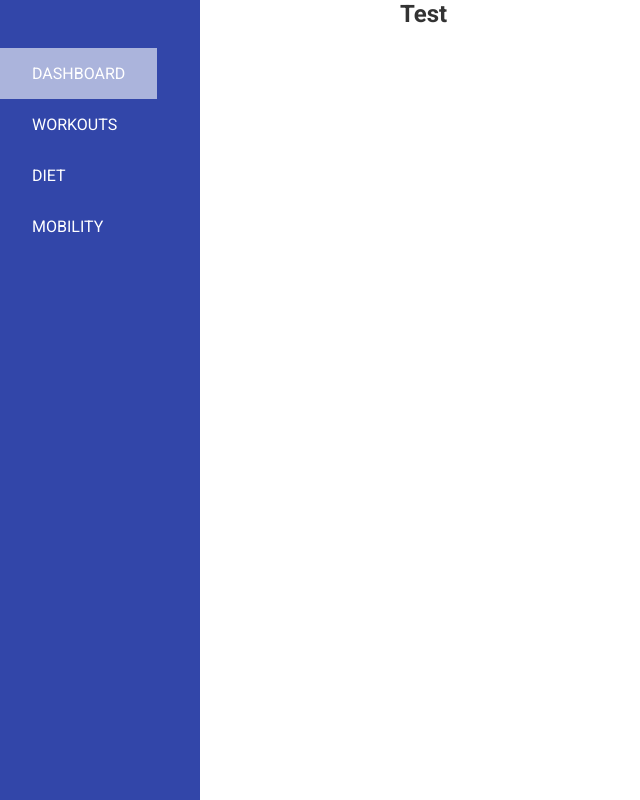
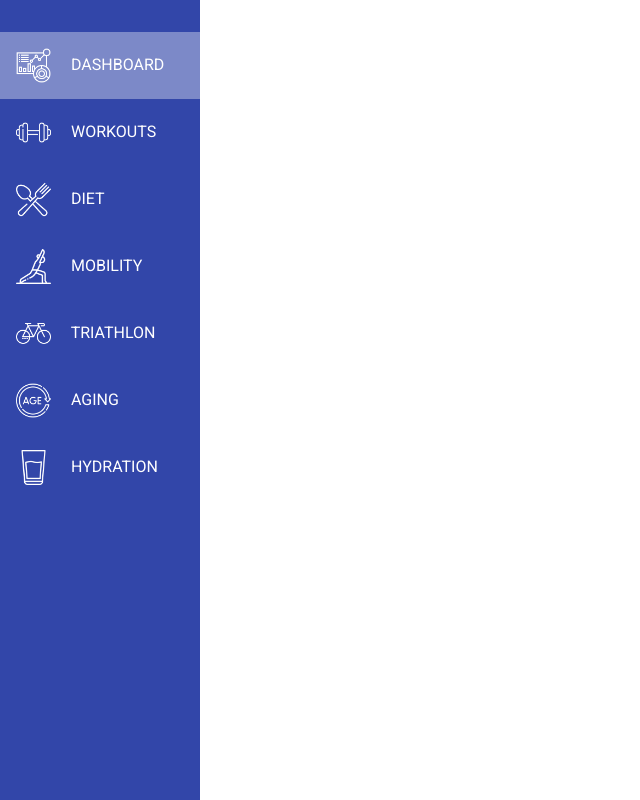
Before and after one commit to PaulEdworthy-web-development/fitness-dashboard, a plain HTML site: page index.html in a window 1280 px wide. Shown: the whole page, without its empty margins (0-640 px from the left). Drawn offline with Linux system fonts and the light colour scheme.

Commit message:
build: nav

```diff
--- a/index.html
+++ b/index.html
@@ -9,30 +9,38 @@
   <!-- Google Font Roboto, reg, light 400, dark 700 -->
   <link rel="preconnect" href="https://fonts.gstatic.com">
   <link href="https://fonts.googleapis.com/css2?family=Roboto:wght@300;400;700&display=swap" rel="stylesheet">
-  <link rel="shortcut icon" href="/img/weights.png" type="image/x-icon">
+  <link rel="icon" href="img/fav.png" type="image/png">
+  <link rel="stylesheet" href="https://cdnjs.cloudflare.com/ajax/libs/font-awesome/5.15.3/css/all.min.css">
   <link rel="stylesheet" href="style.css" />
   <title>My Fitness Hub</title>
 </head>
 
 <body>
+
+  <nav class="sidenav">
+    <!-- <div class="logo"></div> -->
+    <ul class="nav__list">
+      <li class="nav__item"><a class="nav__link current" href="index.html">
+          <img class="icons" src="img/dashboard.png" alt=""> Dashboard</a></li>
+      <li class="nav__item"><a class="nav__link" href="workouts.html"><img class="icons" src="img/weight.png" alt="">
+          Workouts</a></li>
+      <li class="nav__item"><a class="nav__link" href="diet.html"><img class="icons" src="img/cutlery.png" alt="">
+          Diet</a></li>
+      <li class="nav__item"><a class="nav__link" href="mobility.html"><img class="icons" src="img/stretch.png" alt="">
+          Mobility</a></li>
+      <li class="nav__item"><a class="nav__link" href="triathlon.html"><img class="icons" src="img/cycling.png" alt="">
+          Triathlon</a></li>
+      <li class="nav__item"><a class="nav__link" href="aging.html"><img class="icons" src="img/aging.png" alt="">
+          Aging</a></li>
+      <li class="nav__item"><a class="nav__link" href="hydration.html"><img class="icons" src="img/water.png" alt="">
+          Hydration<a></li>
+    </ul>
+  </nav>
   <!-- <header class="header"> -->
-    <nav class="sidenav">
-      <!-- <div class="logo"></div> -->
-      <ul class="nav__list">
-        <li class="nav__item"><a class="nav__link current" href="index.html">Dashboard</a></li>
-        <li class="nav__item"><a class="nav__link" href="workouts.html">Workouts</a></li>
-        <li class="nav__item"><a class="nav__link" href="diet.html">Diet</a></li>
-        <li class="nav__item"><a class="nav__link" href="mobility.html">Mobility</a></li>
-        <!-- <li class="nav__item"><a class="nav__link" href="triathlon.html">Triathlon</a></li> -->
-        <!-- <li class="nav__item"><a class="nav__link" href="aging.html">Aging</a></li> -->
-        <!-- <li class="nav__item"><a class="nav__link" href="hydration.html">Hydration<a></li> -->
-      </ul>
-    </nav>
   <!-- </header> -->
 
   <section class="dashboard">
     <!-- Calendar for each group, mobility, exercise, triathlon etc. -->
-    <h1>Test</h1>
   </section>
 
   <!-- <script src="main.js"></script> -->
--- a/style.css
+++ b/style.css
@@ -10,13 +10,21 @@
 :root {
   --color-primary: #3246a9;
   --color-primary-dark: #202d6c;
-  --color-primary-light: #abb4dc;
+  --color-primary-light: #7c89c8;
   --color-white: #fff;
   --color-grey-dark: #333;
 }
 
 body {
   font-family: 'Roboto', sans-serif;
+}
+
+.icons {
+  -webkit-filter: invert(100%);
+  filter: invert(100%);
+  margin-right: 1rem;
+  vertical-align: middle;
+  width: 35px;
 }
 
 .sidenav {
@@ -31,7 +39,7 @@ body {
 
 .dashboard {
   color: #333;
-  margin-left: 400px;
+  margin-left: 200px;
 }
 
 .container {
@@ -45,13 +53,10 @@ body {
   padding: 2rem 0;
 }
 
-.nav__item {
-  margin: 2rem 0;
-}
-
 .nav__link {
   color: var(--color-white);
-  padding: 1rem 2rem;
+  display: block;
+  padding: 1rem;
   text-transform: uppercase;
 }
 
@@ -61,4 +66,8 @@ body {
   transition: all .5s;
 }
 
+.nav__link:focus {
+  outline: 3px solid var(--color-white);
+}
+
 /* Mobility Page */
```
Also changed, not shown: img/aging.png (added), img/cutlery.png (added), img/cycle.png (added), img/cycling.png (added), img/dashboard.png (added), img/favicon.png (added), img/hydration.png (deleted), img/running.png (deleted), img/stretch.png (added), img/water.png (added), img/weight-plate.png (deleted), img/weight.png (added), img/weights.png (deleted), img/workout-calendar.png (deleted), 2 other files.
